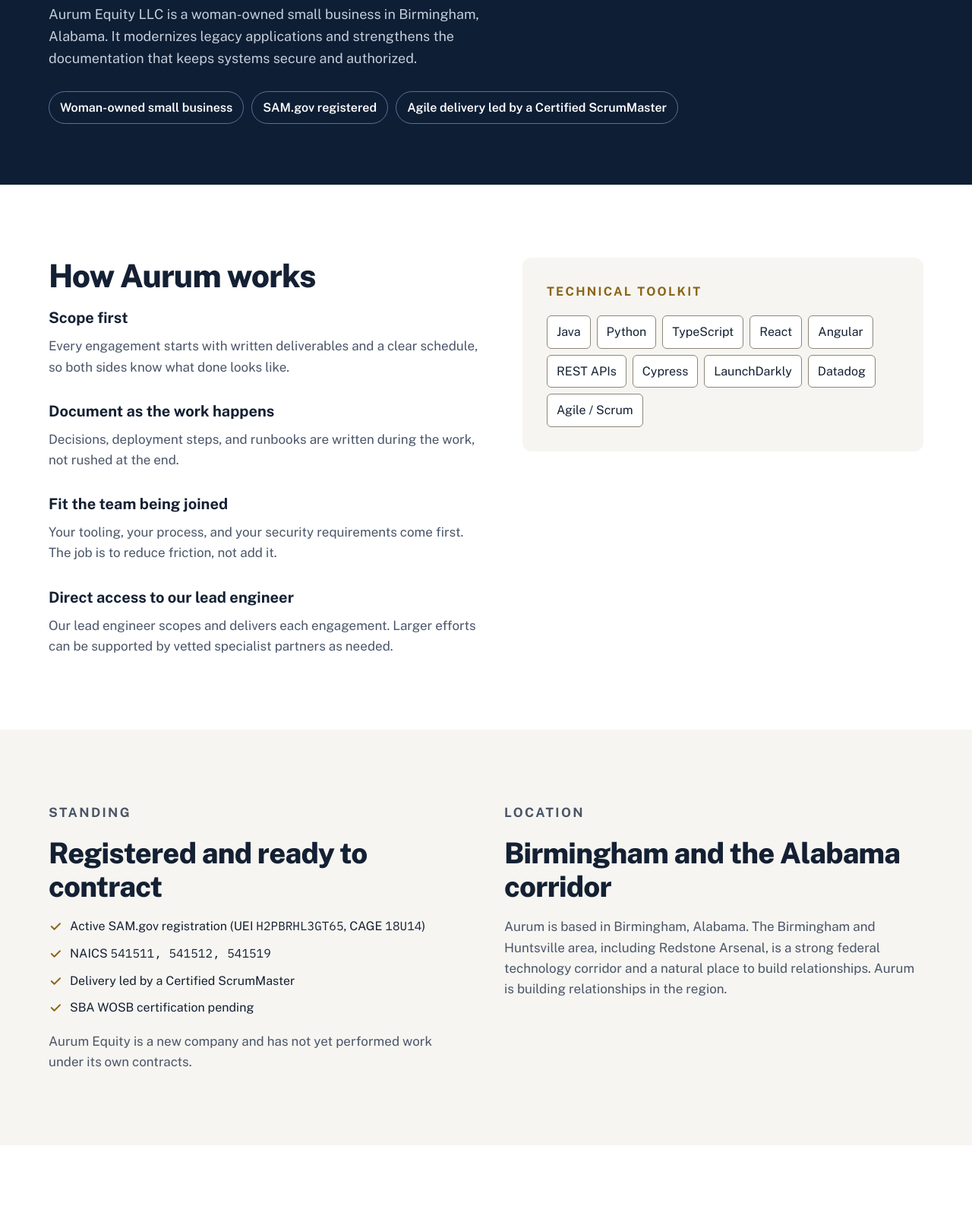
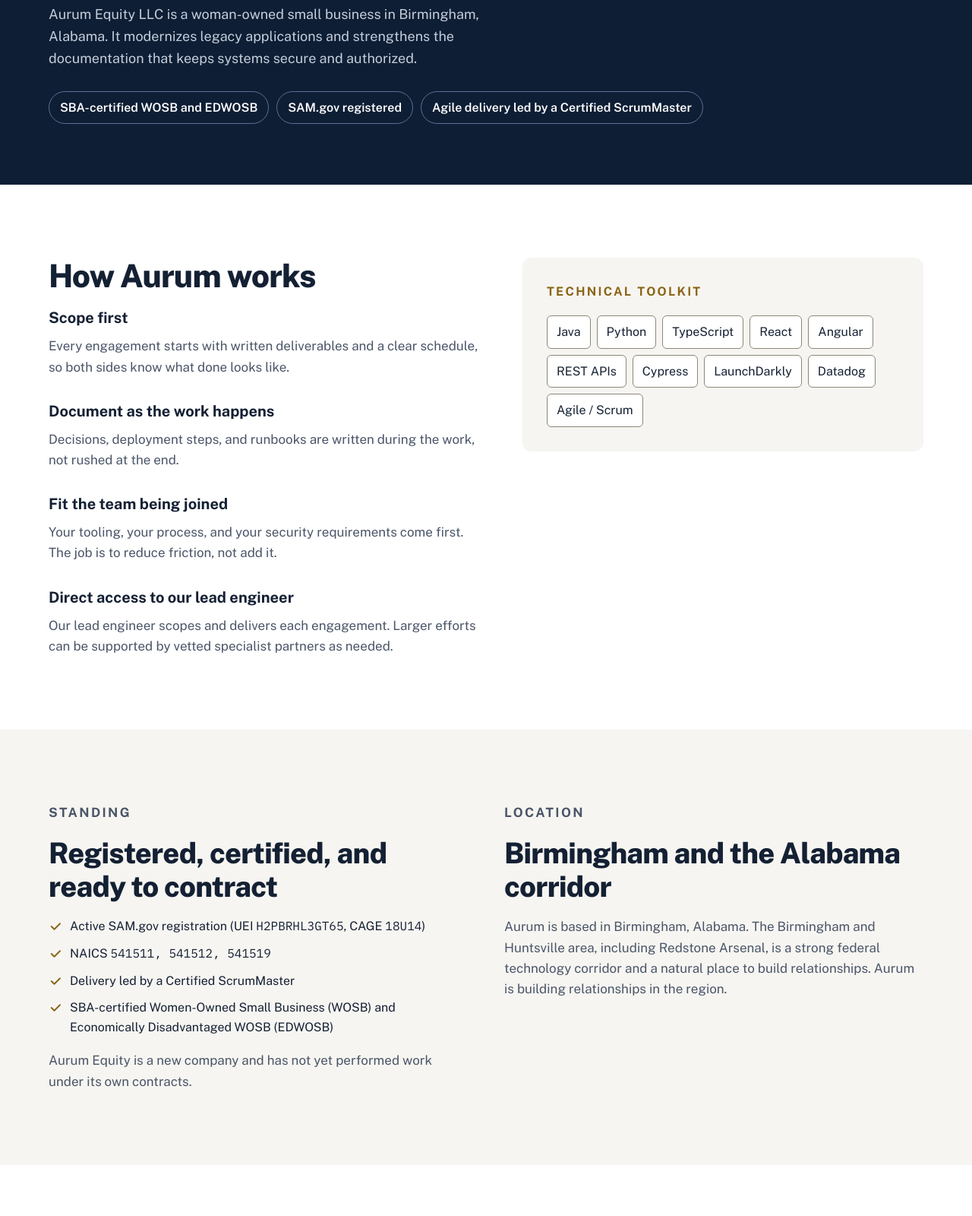
Before and after one commit to aurumequity/aurum-equity, a plain HTML site: page about.html in a window 1280 px wide. Shown: the part 300-1900 px from the top of the page at 76% size. Drawn offline with Linux system fonts and the light colour scheme.

Commit message:
Update site and capability statement for SBA WOSB and EDWOSB certification
Replace "certification pending" with SBA-certified WOSB and EDWOSB across
the snapshot, teaming data sheet, About standing list and pill, footers,
and homepage meta description. Teaming copy now invites primes to count
Aurum toward WOSB subcontracting goals. The capability statement PDF's
header line is updated in place, keeping its tagged structure.

Co-Authored-By: Claude Opus 5.5 <noreply@anthropic.com>

```diff
--- a/about.html
+++ b/about.html
@@ -98,7 +98,7 @@
           <h1>Senior engineering, delivered directly.</h1>
           <p class="lead">Aurum Equity LLC is a woman-owned small business in Birmingham, Alabama. It modernizes legacy applications and strengthens the documentation that keeps systems secure and authorized.</p>
           <div class="pills">
-            <span class="pill">Woman-owned small business</span>
+            <span class="pill">SBA-certified WOSB and EDWOSB</span>
             <span class="pill">SAM.gov registered</span>
             <span class="pill">Agile delivery led by a Certified ScrumMaster</span>
           </div>
@@ -131,12 +131,12 @@
         <div class="wrap two-col">
           <div class="col-main">
             <p class="eyebrow">Standing</p>
-            <h2 class="title" id="cred-h">Registered and ready to contract</h2>
+            <h2 class="title" id="cred-h">Registered, certified, and ready to contract</h2>
             <ul class="checks">
               <li>Active SAM.gov registration (UEI <span class="mono">H2PBRHL3GT65</span>, CAGE <span class="mono">18U14</span>)</li>
               <li>NAICS <span class="mono">541511, 541512, 541519</span></li>
               <li>Delivery led by a Certified ScrumMaster</li>
-              <li>SBA WOSB certification pending</li>
+              <li>SBA-certified Women-Owned Small Business (WOSB) and Economically Disadvantaged WOSB (EDWOSB)</li>
             </ul>
             <p>Aurum Equity is a new company and has not yet performed work under its own contracts.</p>
           </div>
@@ -202,7 +202,7 @@
           <span>UEI <span class="mono">H2PBRHL3GT65</span></span>
           <span>CAGE <span class="mono">18U14</span></span>
           <span>NAICS <span class="mono">541511, 541512, 541519</span></span>
-          <span>WOSB certification pending</span>
+          <span>SBA-certified WOSB and EDWOSB</span>
         </div>
         <div>
           <a href="mailto:dominique.deamues@aurumequitylegacy.com">dominique.deamues@aurumequitylegacy.com</a>
```
Also changed, not shown: contact.html (+1 -1 lines), index.html (+5 -5 lines), services.html (+1 -1 lines), teaming.html (+3 -3 lines), 1 other file.
